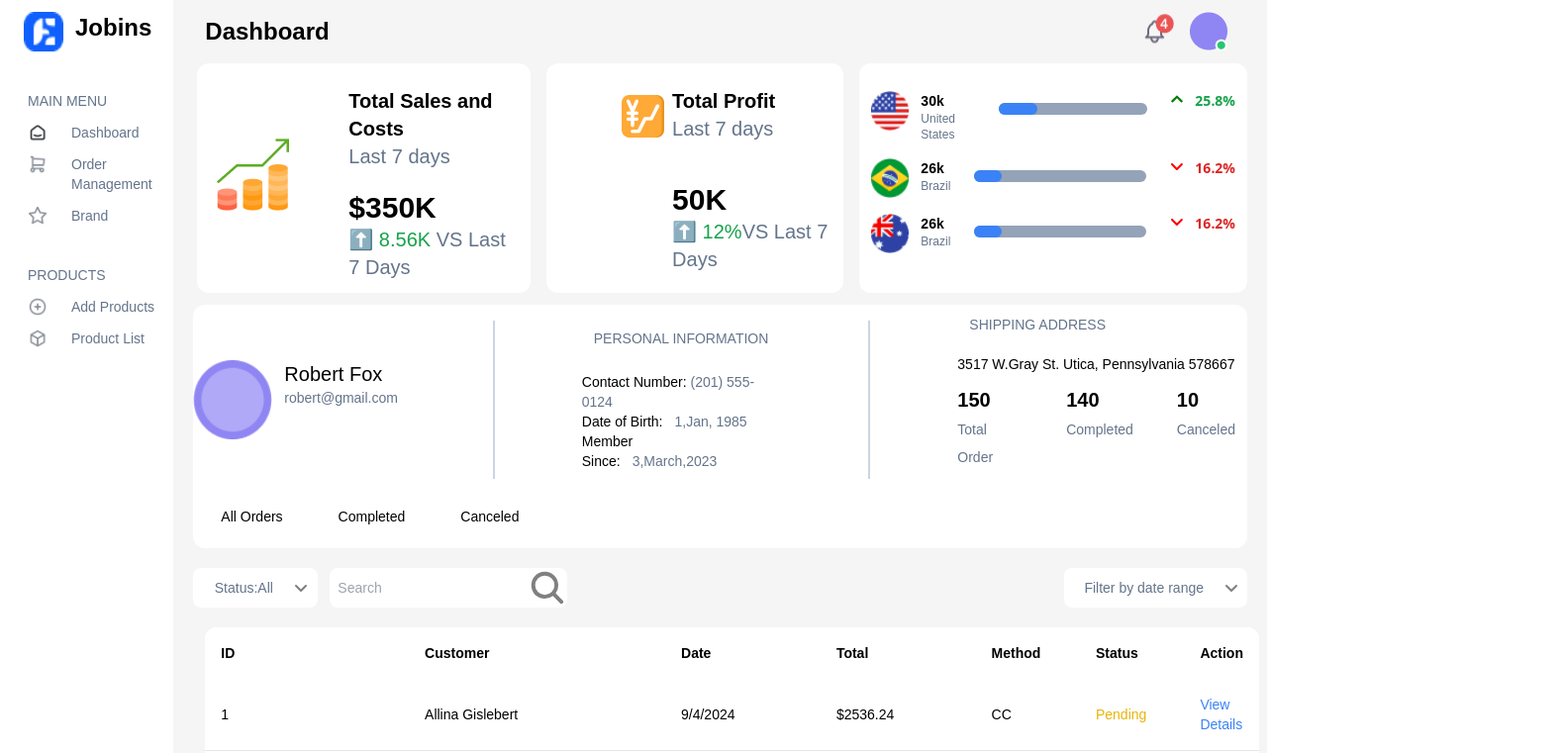
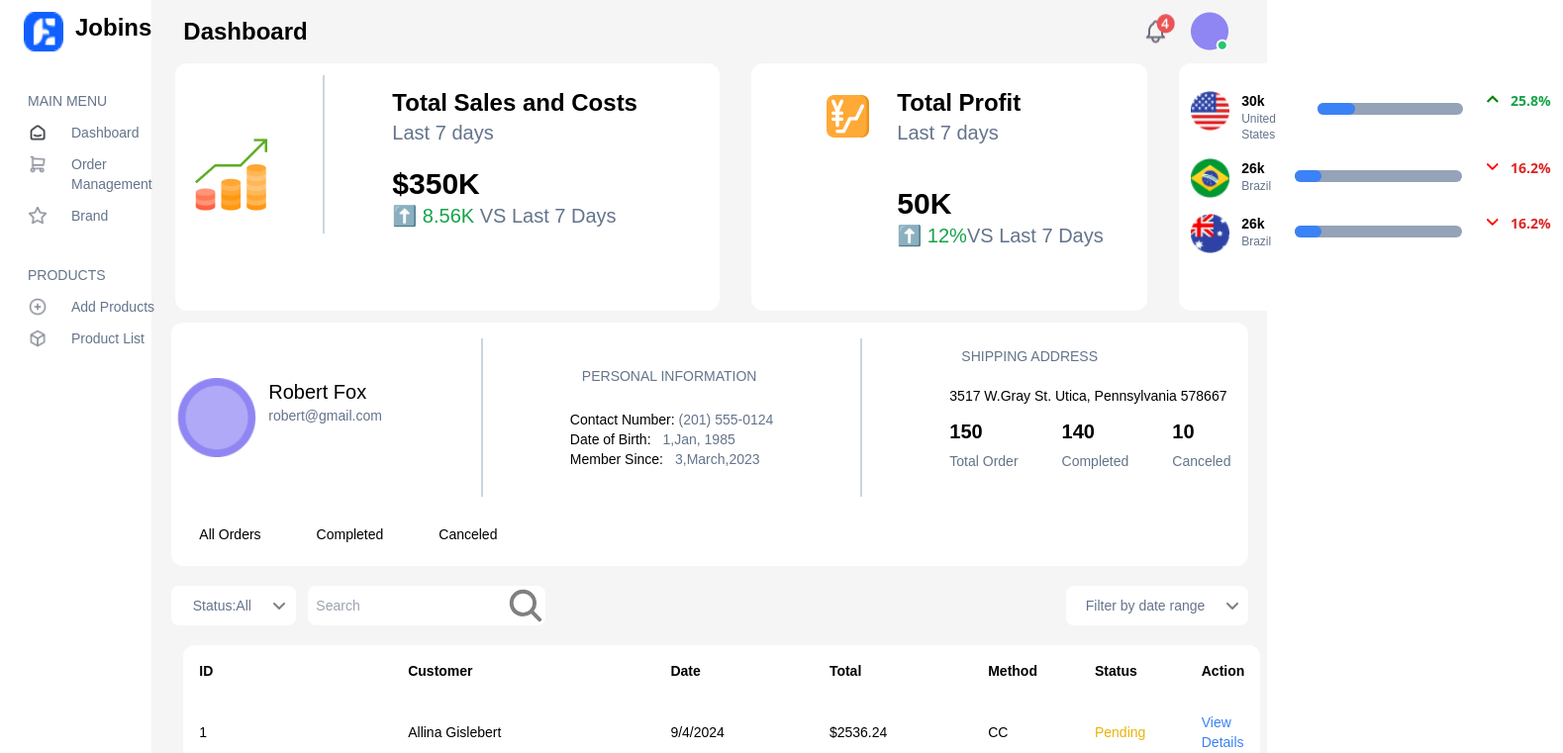
Before and after one commit to Manjil00/jobins-frontend-challange, a React (Create React App) app: page / in a window 1280 px wide. Shown: the top 761 px of the page at 99% size, 1579 px wide, since content can reach past the window. Built offline with nearby package versions, Linux system fonts and the light colour scheme.

Commit message:
paginationANDDesignCorrection

```diff
--- a/src/Components/Section1.jsx
+++ b/src/Components/Section1.jsx
@@ -6,18 +6,20 @@ import Progressbar from './progressbar';
 //ICONS
 import { FaChevronUp } from "react-icons/fa";
 import { FaAngleDown } from "react-icons/fa6";
+import VerticalLine from './VerticalLine';
 
 const Section1 = () => {
 return (
-<div className="Section1  flex flex-col md:flex-row w-full h-auto">
+<div className="Section1  flex flex-col md:flex-row w-full h-auto ">
 
 
 <div className="part1&2 flex ">
   {/* //Salesand Cost */}
-<div className="SalesandCost w-[398px] h-[180px]  md:h-auto md:w-auto bg-white rounded-xl mt-3 md:ml-1 flex p-3">
+<div className="SalesandCost w-[398px] h-[180px]  md:h-[250px] md:w-[550px] bg-white rounded-xl mt-3 md:ml-1 flex p-3">
 <img src="../images/business-and-finance.png" className=' bg-white  ml-2 mt-14 md:mt-16 h-[40px] w-[40px] md:h-[73px] md:w-[73px]' alt="business-and-finance"/>
+<VerticalLine className="ml-14"/>
 <div className="SaleCosts flex flex-col md:ml-10">
-<h1 className=' text-xs md:text-xl font-bold text-black font-mainfont ml-5 mt-3'>Total Sales <br className='block md:hidden'/>and Costs</h1>
+<h1 className=' text-xs md:text-2xl font-bold text-black font-mainfont ml-5 mt-3'>Total Sales <br className='block md:hidden'/>and Costs</h1>
 <h2 className=' text-xs md:text-xl  font-normal text-slate-500 font-mainfont ml-5'>Last 7 days</h2>
 <h1 className=' text-md md:text-3xl  font-bold text-black font-mainfont ml-5 mt-5'>$350K</h1>
 <h2 className=' text-xs md:text-xl  font-normal text-slate-500 font-mainfont ml-5'><span className='text-green-600'>⬆️ 8.56K</span>   <br className='block md:hidden'/>VS Last 7 Days</h2>
@@ -26,10 +28,10 @@ return (
 </div>
 
 {/* Profit */}
-<div className="Profit w-[398px] h-[180px]  md:h-auto md:w-auto bg-white rounded-xl mt-3 flex ml-2 md:ml-4 p-3">
+<div className="Profit w-[398px] h-[180px]  md:h-auto md:w-[400px] bg-white rounded-xl mt-3 flex ml-2 md:ml-8 p-3">
 <img src="../images/yen1.png" className=' bg-white mt-5 ml-3 h-[40px] w-[40px] md:h-[43px] md:w-[43px] md:ml-16' alt="Yen"/>
-<div className="totalProfit">
-<h1 className=' text-xs md:text-xl font-bold text-black font-mainfont ml-2 mt-3'>Total Profit </h1>
+<div className="totalProfit ml-5">
+<h1 className=' text-xs md:text-2xl font-bold text-black font-mainfont ml-2 mt-3'>Total Profit </h1>
 <h2 className=' text-xs md:text-xl font-normal text-slate-500 font-mainfont ml-2'>Last 7 days</h2>
 <h1 className=' text-md md:text-3xl font-bold text-black font-mainfont ml-2 mt-8 md:mt-10' >50K</h1>
 <h2 className=' text-xs md:text-xl font-normal text-slate-500 font-mainfont ml-2'><span className='text-green-600'>⬆️ 12%</span><br className='block md:hidden'/>VS Last 7 Days</h2>
@@ -40,7 +42,7 @@ return (
 
 
 {/* //CountryWiseSales */}
-<div className="CountrywiseSales md:w-[450px] h-auto flex flex-col mt-3 md:ml-4 bg-white rounded-xl p-3">
+<div className="CountrywiseSales md:w-[600px] h-auto flex flex-col mt-3 md:ml-8 bg-white rounded-xl p-3">
 {/* US */}
 <div className="us flex justify-between mt-4 gap-3">
 <img src='../images/us.png' className='h-[40px] w-[40px]' alt='usa'/>
--- a/src/Components/Section3.jsx
+++ b/src/Components/Section3.jsx
@@ -113,7 +113,7 @@ return (
 
         <div className=" paginationsbtn flex items-center space-x-2">
         <button className="px-3 py-1 border rounded" onClick={handlePrev} disabled={currentPage===0}>&lt;</button>
-        <button className="px-3 py-1 border rounded bg-blue-500 text-white">1</button>
+        <button className="px-3 py-1 border rounded bg-blue-500 text-white">0</button>
 
         {Array.from({ length: 5 }, (_, index) => {
           const pageNum = currentPage - 2 + index; // Center around currentPage
--- a/src/Components/VerticalLine.jsx
+++ b/src/Components/VerticalLine.jsx
@@ -1,8 +1,8 @@
 import React from 'react'
 
-const VerticalLine = () => {
+const VerticalLine = ({className}) => {
 return (
-    <div className="h-24 w-[2px] md:h-40 bg-slate-300 mx-2"></div>
+    <div className={`h-24 w-[2px] md:h-40 bg-slate-300 mx-2 ${className}`}></div>
 )
 }
 export default VerticalLine;
```
